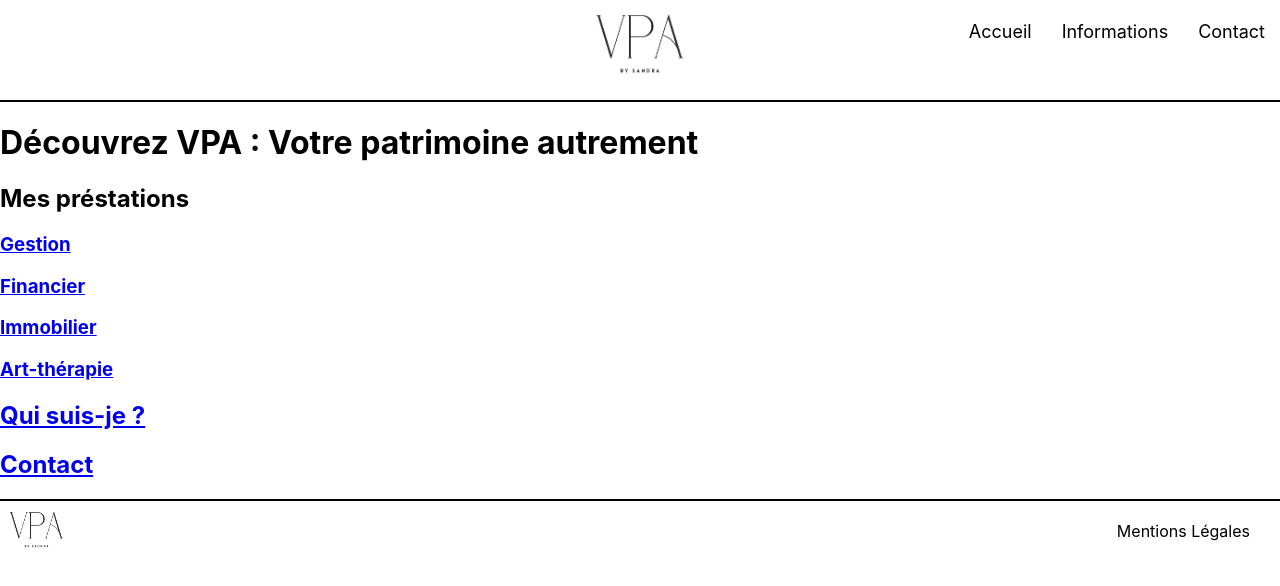
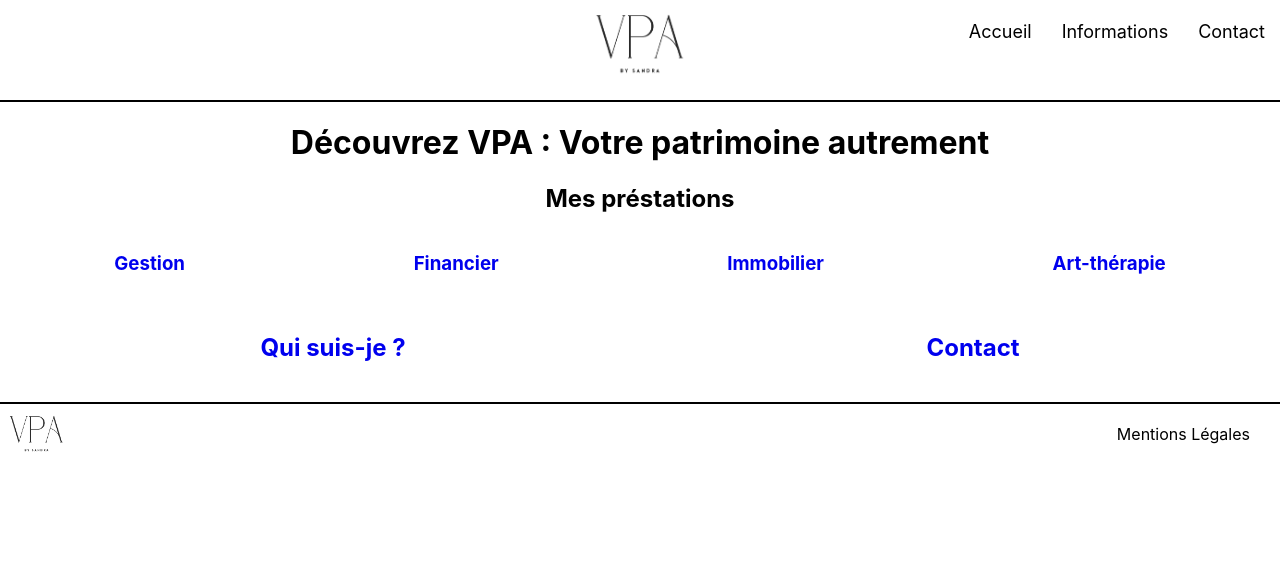
Before and after one commit to JeremyPromsy/SandraPro, a React (Create React App) app in the folder frontsandra/: page / in a window 1280 px wide. Shown: the top 586 px of the page. Built offline with nearby package versions, Linux system fonts and the light colour scheme.

Commit message:
Agencement Home

```diff
--- a/frontsandra/src/pages/Home.jsx
+++ b/frontsandra/src/pages/Home.jsx
@@ -8,6 +8,7 @@ function Home () {
             <h1>Découvrez VPA : Votre patrimoine autrement</h1>
                 <div className="presentation">
                     <h2>Mes préstations</h2>
+                    <div className="presentationActivite">
                     <div className="gestion">
                         <NavLink to="/gestion">
                             <h3>Gestion</h3>
@@ -29,6 +30,8 @@ function Home () {
                         </NavLink>
                     </div>
                     </div>
+                </div>
+                <div className="enSavoirPlus">
                     <div className="quiSuisJe">
                         <NavLink to="/informations">
                             <h2>Qui suis-je ?</h2>
@@ -40,6 +43,7 @@ function Home () {
                         </NavLink>
                     </div>
                 </div>
+        </div>
     )
 }
 
--- a/frontsandra/src/styles/home.css
+++ b/frontsandra/src/styles/home.css
@@ -0,0 +1,23 @@
+h1, h2, h3, h4, h5 {
+    text-align: center;
+}
+
+a {
+    text-decoration: none;
+}
+
+.presentationActivite {
+    display: flex;
+    flex-direction: row;
+    align-items: center;
+    justify-content: space-around;
+    margin: 20px 0;
+}
+
+.enSavoirPlus {
+    display: flex;
+    flex-direction: row;
+    align-items: center;
+    justify-content: space-around;
+    margin: 20px 0;
+}
```
Lines whose indentation alone changed are shown as unchanged.
